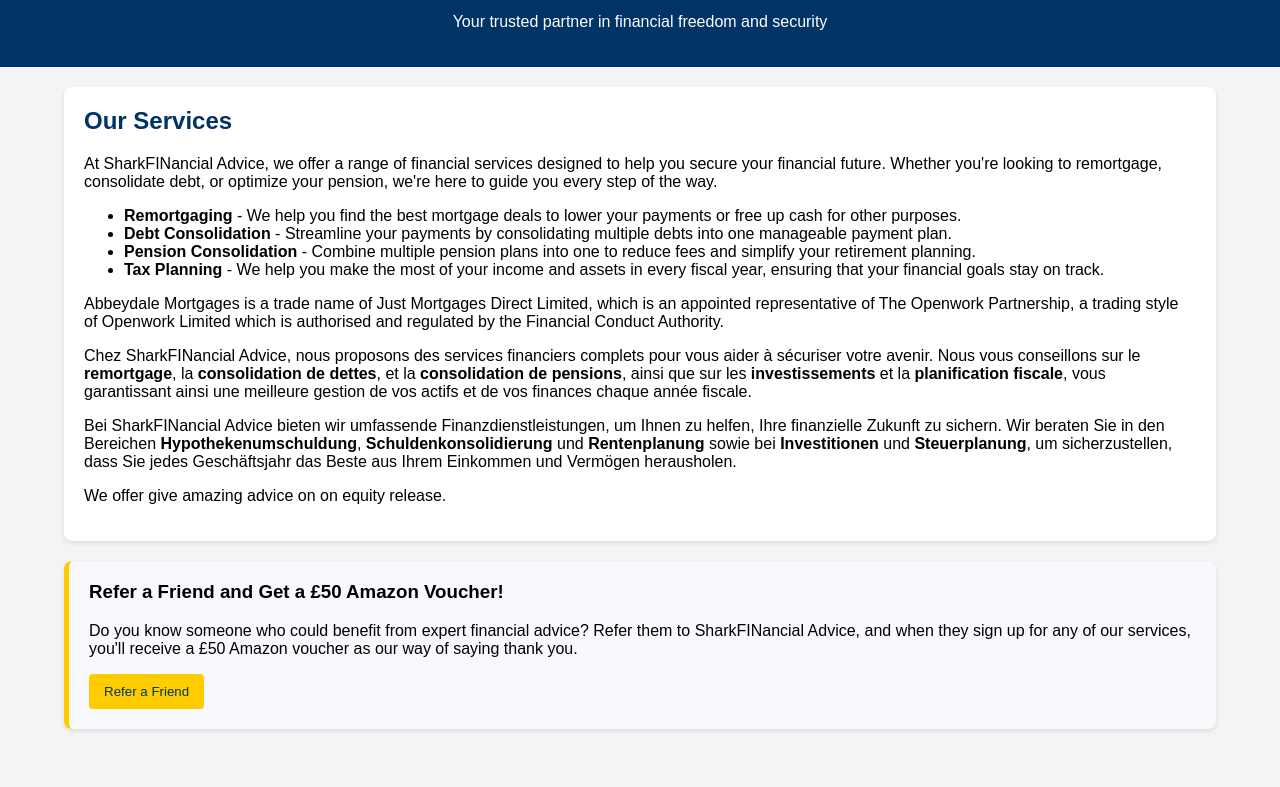
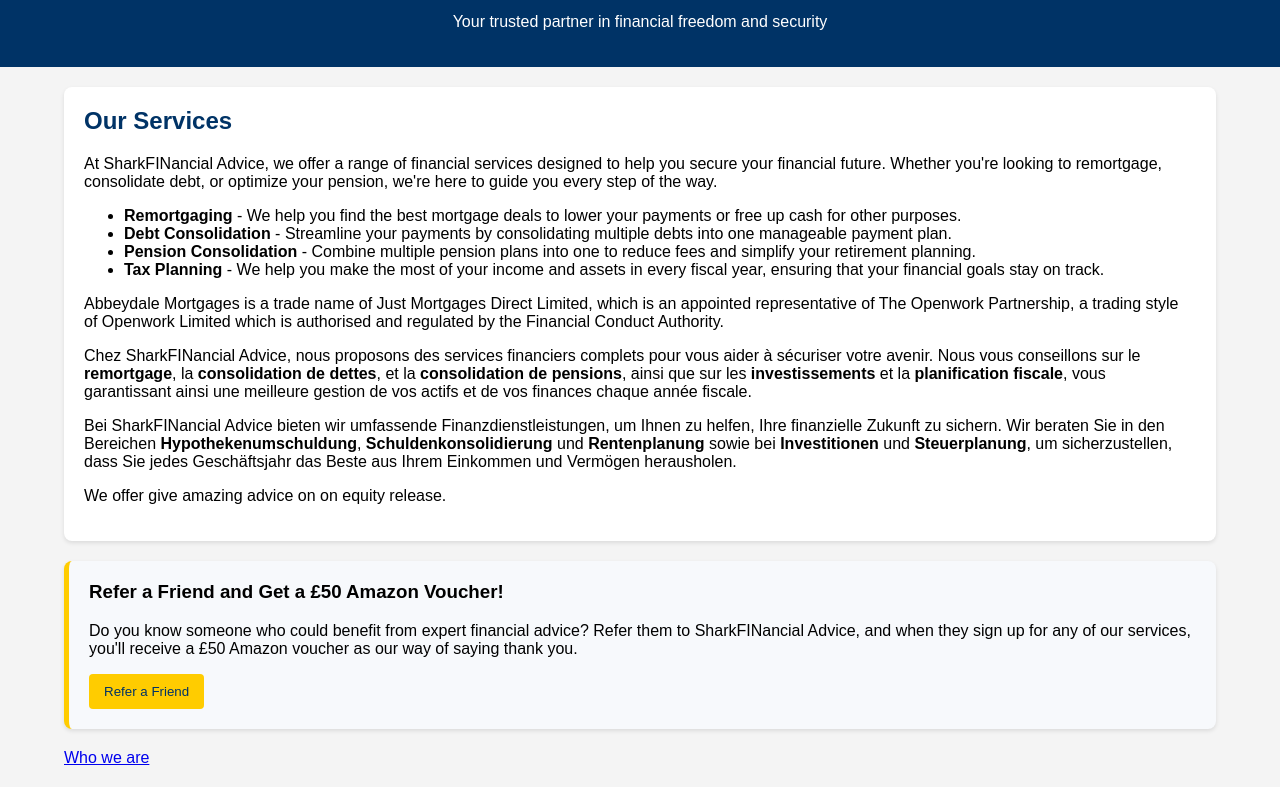
Before and after one commit to athrado/mock_page_2, a plain HTML site: page index.html in a window 1280 px wide. Shown: the part 60-847 px from the top of the page. Drawn offline with Linux system fonts and the light colour scheme.

Commit message:
Update index.html

```diff
--- a/index.html
+++ b/index.html
@@ -96,7 +96,7 @@
             <button class="button">Refer a Friend</button>
         </div>
 
-
+    <a href="who-we-are/index.html" class="nav-link ">Who we are</a>
     </div>
 
 
```
